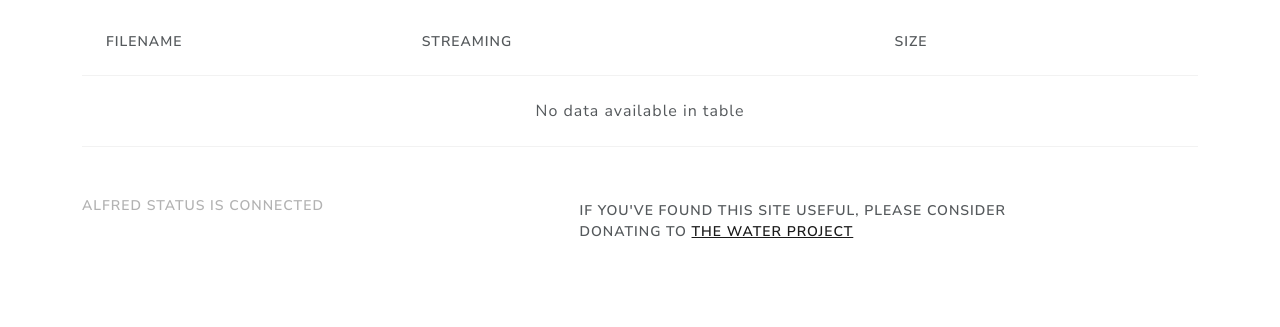
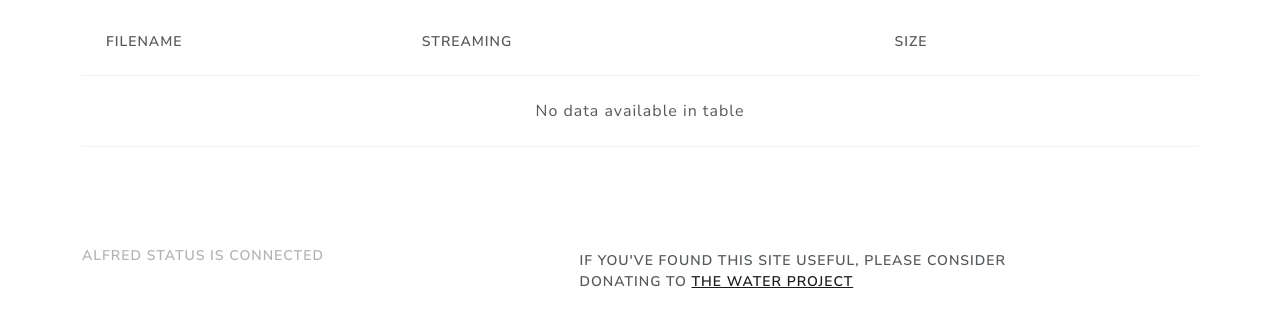
Before and after one commit to kyokley/MediaWaiter, a Flask app: template templates/display.html in a window 1280 px wide. Shown: the part 220-547 px from the top of the page. Run offline with Flask 2, Linux system fonts and the light colour scheme; the template is opened without the code that fills it, so the values that code supplies are empty; parts of the project's set-up code (start-up, migrations or seed data) failed here and were passed over; some libraries are stand-ins or nearby versions.

Commit message:
Adding margin to bottom of episode controls

```diff
--- a/static/assets/waiter.css
+++ b/static/assets/waiter.css
@@ -68,6 +68,7 @@ td {
 .episode-row {
     margin-top: 15px;
     text-align: center;
+    margin-bottom: 50px;
 }
 
 .dropdown-menu .sub-menu {
```
